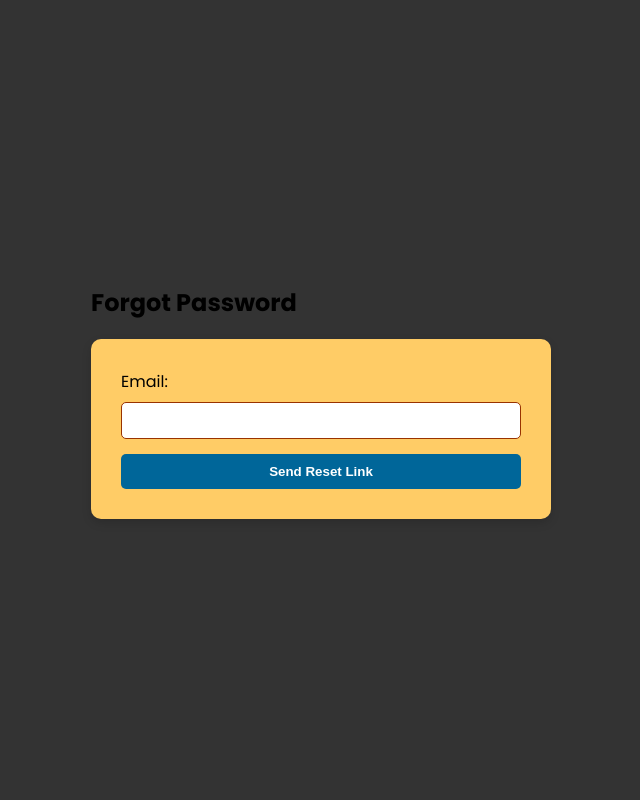
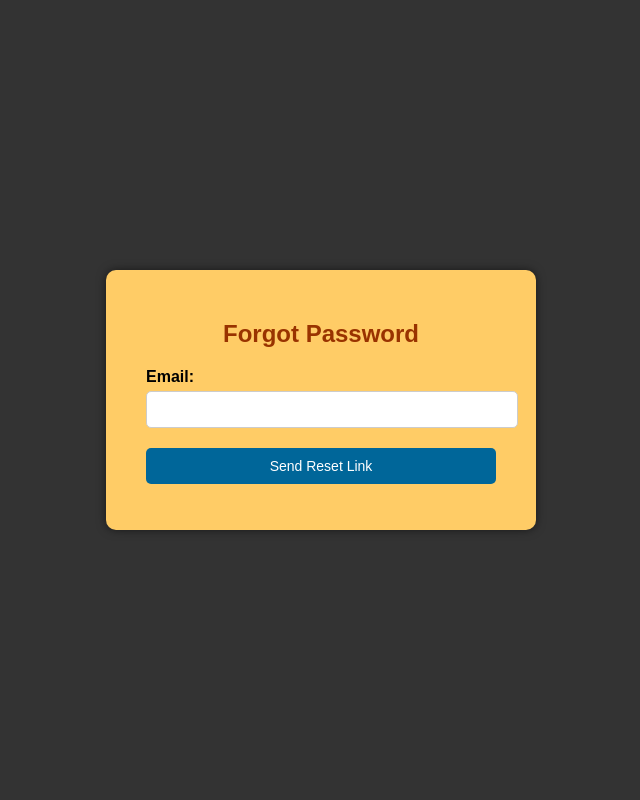
Before and after one commit to LewisKMT/Group-10-PHP-finals, a PHP site: page /signup-login/forgot-password.php in a window 1280 px wide. Shown: the whole page, without its empty margins (319-959 px from the left). Run offline with PHP 8.4, Linux system fonts and the light colour scheme; some libraries are stand-ins or nearby versions.

Commit message:
Add files via upload

```diff
--- a/htdocs/signup-login/styles/forgotPass-style.css
+++ b/htdocs/signup-login/styles/forgotPass-style.css
@@ -1,10 +1,6 @@
-@import url("https://fonts.googleapis.com/css2?family=Poppins:ital,wght@0,100;0,200;0,300;0,400;0,500;0,600;0,700;0,800;0,900;1,100;1,200;1,300;1,400;1,500;1,600;1,700;1,800;1,900&display=swap");
-
-/* Base styling */
 body {
-	font-family: Poppins, sans-serif;
+    font-family: Arial, sans-serif;
     background-color: #333333;
-	color: #000000;
     display: flex;
     justify-content: center;
     align-items: center;
@@ -12,45 +8,52 @@ body {
     margin: 0;
 }
 
-/* Form container */
-form {
-	background-color: #ffcc66;
-	padding: 30px;
+.reset-container {
+    background-color: #FFCC66;
+    padding: 30px 40px;
     border-radius: 10px;
-	box-shadow: 0 4px 10px rgba(0, 0, 0, 0.15);
-	width: 400px;
+    box-shadow: 0 0 10px #00000088;
+    text-align: center;
+    width: 350px;
 }
 
-/* Form heading */
-form h2 {
+h2 {
     color: #993300;
     margin-bottom: 20px;
-	text-align: center;
 }
 
-/* Email input */
+label {
+    display: block;
+    text-align: left;
+    color: #000000;
+    font-weight: bold;
+    margin-bottom: 5px;
+}
+
 input[type="email"] {
     width: 100%;
     padding: 10px;
-	border: 1px solid #993300;
+    margin-bottom: 20px;
+    border: 1px solid #ccc;
     border-radius: 5px;
-	box-sizing: border-box;
-	margin-top: 8px;
 }
 
-/* Submit button */
 button {
+    width: 100%;
     background-color: #006699;
-	color: #ffffff;
+    color: #FFFFFF;
     border: none;
-	padding: 10px 15px;
-	margin-top: 15px;
-	width: 100%;
+    padding: 10px;
+    font-size: 14px;
+    cursor: pointer;
     border-radius: 5px;
-	cursor: pointer;
-	font-weight: bold;
 }
 
 button:hover {
     background-color: #004466;
 }
+
+.message {
+    margin-top: 15px;
+    color: #000000;
+}
```
Lines whose indentation alone changed are shown as unchanged.
